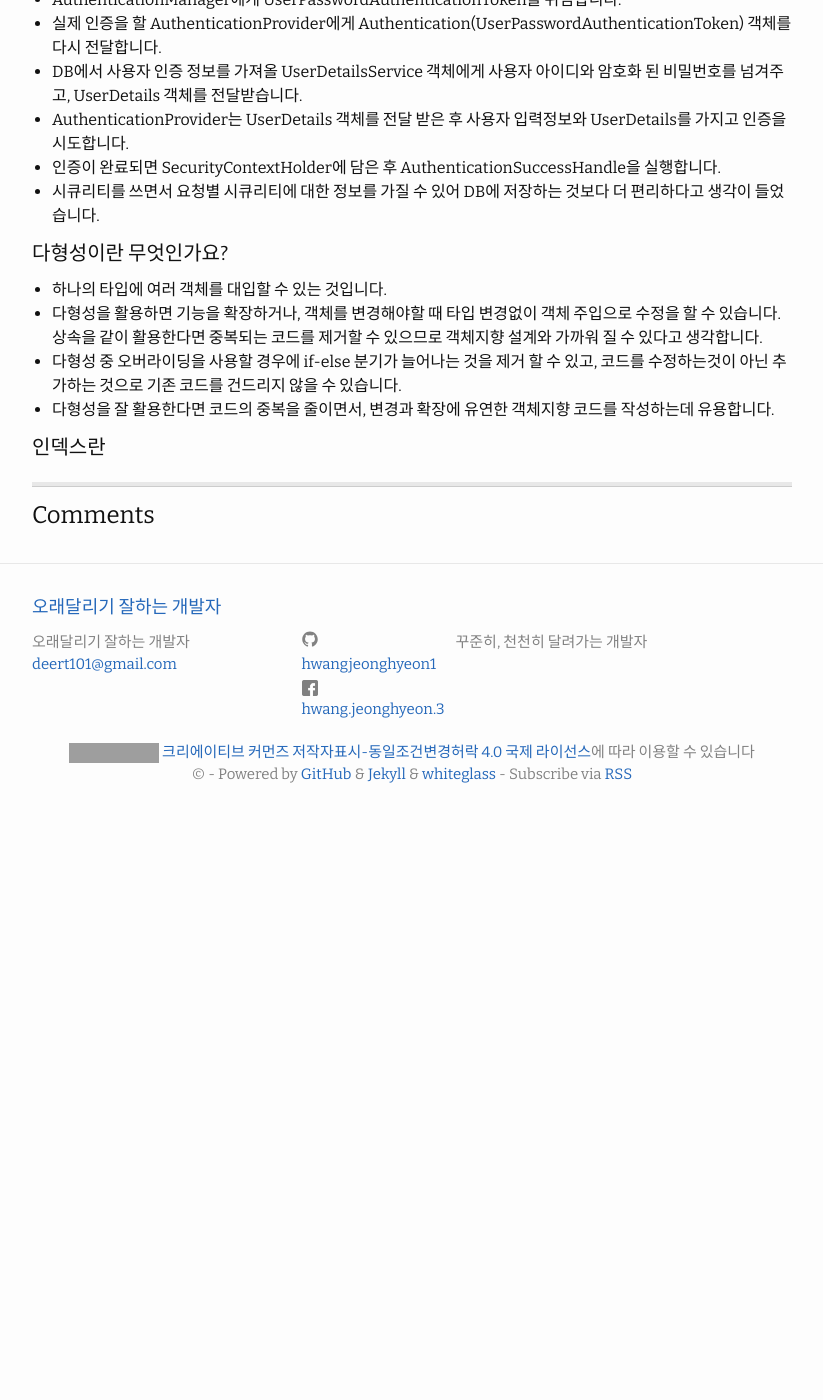
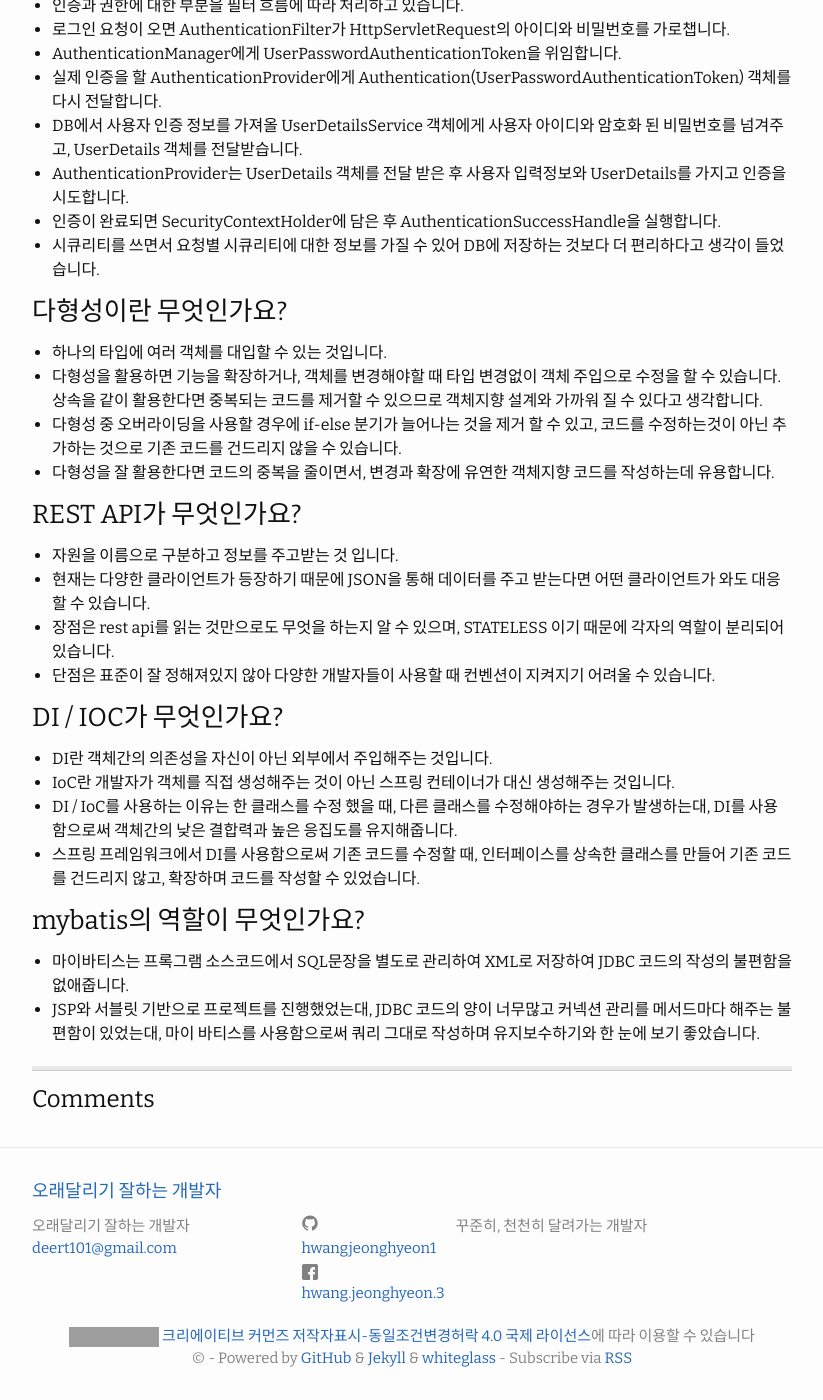
Before and after one commit to HWANGJEONGHYEON1/HWANGJEONGHYEON1.github.io, a Jekyll site: the page built from _posts/2021-05-20-interview.md, in a window 1280 px wide and 1400 px high, scrolled down 1606 px. Shown: the whole window, without its empty margins (228-1051 px from the left). Built offline with Jekyll 4.4.1, drawn with Linux system fonts in a browser that asks for light colours; comment, search, counter and statistics services are not loaded; before the commit the page ends 2422 px from its top, so only the background shows below that; grey boxes are pictures that could not be loaded.

Commit message:
[refactor] interview 10가지

````diff
--- a/_posts/2021-05-20-interview.md
+++ b/_posts/2021-05-20-interview.md
@@ -8,14 +8,14 @@ tags: [spring, interview]
 
 ### 나만의 인터뷰 질문
 
-#### SpringMVC 와 SpringBoot 차이점이 무엇인가요?
+### SpringMVC 와 SpringBoot 차이점이 무엇인가요?
 - 스프링 MVC는 HTTP 요청 및 응답을 단순화하는 SPRING 프레임워크 내의 라이브러리입니다. ServletAPI를 기반으로하며 MVC는 핵심기능인 Model View Controller의 약자로 각 로직들을 분리할 수 있습니다.
 - 스프링 부트는 자동구성을 사용하여 웹 어플리케이션을 빌드하는데 필요한 프로세스를 구성할 수 있습니다. 별도의 서버 설치를 필요 없이 내부 임베디드 톰켓을 사용하여 실행할 수 있습니다.
 - 차이점은 스프링 MVC를 사용할 때, 컴포넌트 스캔, 디스패처 서블릿, 뷰리졸버, jar를 설정해줘야합니다. 하지만 스프링 부트는 Springmvc. jar를 통해 자동 구성을 해줍니다.
 - 스프링 MVC, Logging, Jackson-databind등 스프링 MVC버전에 호환되는 것들을 선택해야 했지만 스프링 부트에서는 spring-mvc-starter-web 의존성을 추가해주면 필요한 것들을 기본으로 추가해줍니다.
 - 스프링 부트와 MVC를 프로젝트로 각각 진행했을 때, MVC에서 설정이 오래걸렸던 부분들을 스프링 부트로 사용함으로써 단순해졌고, 버전에 대해 고려해야할 점을 없애 빠르게 설정을 해줘서 좋았습니다.
 
-#### Immutable이 무엇인가요?
+### Immutable이 무엇인가요?
 - 객체지향에 프로그래밍에 있어 불변은 생성 후 그 객체를 변경할 수 없는 것입니다.
 - 불변이 중요한 이유는 외부에서 객체를 변경할 경우 상태 변화를 추적하기 힘들기 때문에 상태변화에 따른 것을 막는것이 중요합니다.
 - 자바에서는 Immutable 객체를 final로 선언하여 사용합니다.
@@ -23,17 +23,17 @@ tags: [spring, interview]
 - 이렇게 함으로써 다른 사람이 호출하더라도 값이 값이 변하지 않는다는 것을 확신할 수 있습니다.
 
 
-#### 자바 제네릭이 무엇인가요?
+### 자바 제네릭이 무엇인가요?
 - 제네릭은 클래스 내부에서 사용할 데이터 타입을 외부에서 지정하는 기법입니다.
 - 자바에서 다양한 타입의 객체들을 다루는 메서드나 컬렉션 클래스에 컴파일 시 타입체크를 해주고, 중복 되는 코드를 제거해줄 수 있습니다.
 - 제네릭을 사용하면서 사용 가능한 타입을 검증하고 사용 가능하지 않은 타입은 프로그램이 실행되기 전 컴파일 시점에 오류가 발생해 개발자에게 편리한 기능이라고 생각합니다.
 
-#### 인터페이스란 무엇인가요?
+### 인터페이스란 무엇인가요?
 - 클래스들이 구현해야 하는 동작을 지정하는데 사용하는 추상 자료형입니다.
 - 인터페이스를 사용할 때 상속을 해야합니다.
 - 인터페이스를 사용함으로써, 확장성이 좋은 코드를 작성할 수 있고, 결합도가 강하지 않은 프로그래밍을 할 수 있습니다.
 
-#### Singleton이 무엇인가요?
+### Singleton이 무엇인가요?
 - 객체의 인스턴스가 오직 하나 1개만 생성하는 것입니다.
 - 인스턴스를 오직 하나만 존재한다면, 메모리 측면에서 낭비를 줄일 수 있고, 전역으로 사용되는 인스턴스이기 때문에 데이터 공유가 쉽습니다.
 - 요청이 많은 곳에서 사용하면 한 개의 인스턴스만 공유되기 때문에 효율성이 좋습니다
@@ -56,7 +56,7 @@ public class Singleton {
 
 ```
 
-#### Spring Security 동작원리를 설명해주세요
+### Spring Security 동작원리를 설명해주세요
 - 먼저 스프링 시큐리티는 스프링기반의 어플리케이션 보안을 담당하는 스프링 하위 프레임워크입니다.
 - 인증과 권한에 대한 부분을 필터 흐름에 따라 처리하고 있습니다.
 - 로그인 요청이 오면 AuthenticationFilter가 HttpServletRequest의 아이디와 비밀번호를 가로챕니다.
@@ -68,11 +68,25 @@ public class Singleton {
 - 시큐리티를 쓰면서 요청별 시큐리티에 대한 정보를 가질 수 있어 DB에 저장하는 것보다 더 편리하다고 생각이 들었습니다.
 
 
-#### 다형성이란 무엇인가요?
+### 다형성이란 무엇인가요?
 - 하나의 타입에 여러 객체를 대입할 수 있는 것입니다.
 - 다형성을 활용하면 기능을 확장하거나, 객체를 변경해야할 때 타입 변경없이 객체 주입으로 수정을 할 수 있습니다. 상속을 같이 활용한다면 중복되는 코드를 제거할 수 있으므로 객체지향 설계와 가까워 질 수 있다고 생각합니다.
 - 다형성 중 오버라이딩을 사용할 경우에 if-else 분기가 늘어나는 것을 제거 할 수 있고, 코드를 수정하는것이 아닌 추가하는 것으로 기존 코드를 건드리지 않을 수 있습니다.
 - 다형성을 잘 활용한다면 코드의 중복을 줄이면서, 변경과 확장에 유연한 객체지향 코드를 작성하는데 유용합니다.
 
 
-#### 인덱스란
+### REST API가 무엇인가요?
+- 자원을 이름으로 구분하고 정보를 주고받는 것 입니다.
+- 현재는 다양한 클라이언트가 등장하기 때문에 JSON을 통해 데이터를 주고 받는다면 어떤 클라이언트가 와도 대응할 수 있습니다.
+- 장점은 rest api를 읽는 것만으로도 무엇을 하는지 알 수 있으며, STATELESS 이기 때문에 각자의 역할이 분리되어 있습니다.
+- 단점은 표준이 잘 정해져있지 않아 다양한 개발자들이 사용할 때 컨벤션이 지켜지기 어려울 수 있습니다.
+
+### DI / IOC가 무엇인가요?
+- DI란 객체간의 의존성을 자신이 아닌 외부에서 주입해주는 것입니다.
+- IoC란 개발자가 객체를 직접 생성해주는 것이 아닌 스프링 컨테이너가 대신 생성해주는 것입니다.
+- DI / IoC를 사용하는 이유는 한 클래스를 수정 했을 때, 다른 클래스를 수정해야하는 경우가 발생하는대, DI를 사용함으로써 객체간의 낮은 결합력과 높은 응집도를 유지해줍니다.
+- 스프링 프레임워크에서 DI를 사용함으로써 기존 코드를 수정할 때, 인터페이스를 상속한 클래스를 만들어 기존 코드를 건드리지 않고, 확장하며 코드를 작성할 수 있었습니다.
+
+### mybatis의 역할이 무엇인가요?
+- 마이바티스는 프록그램 소스코드에서 SQL문장을 별도로 관리하여 XML로 저장하여 JDBC 코드의 작성의 불편함을 없애줍니다.
+- JSP와 서블릿 기반으로 프로젝트를 진행했었는대, JDBC 코드의 양이 너무많고 커넥션 관리를 메서드마다 해주는 불편함이 있었는대, 마이 바티스를 사용함으로써 쿼리 그대로 작성하며 유지보수하기와 한 눈에 보기 좋았습니다.
````
